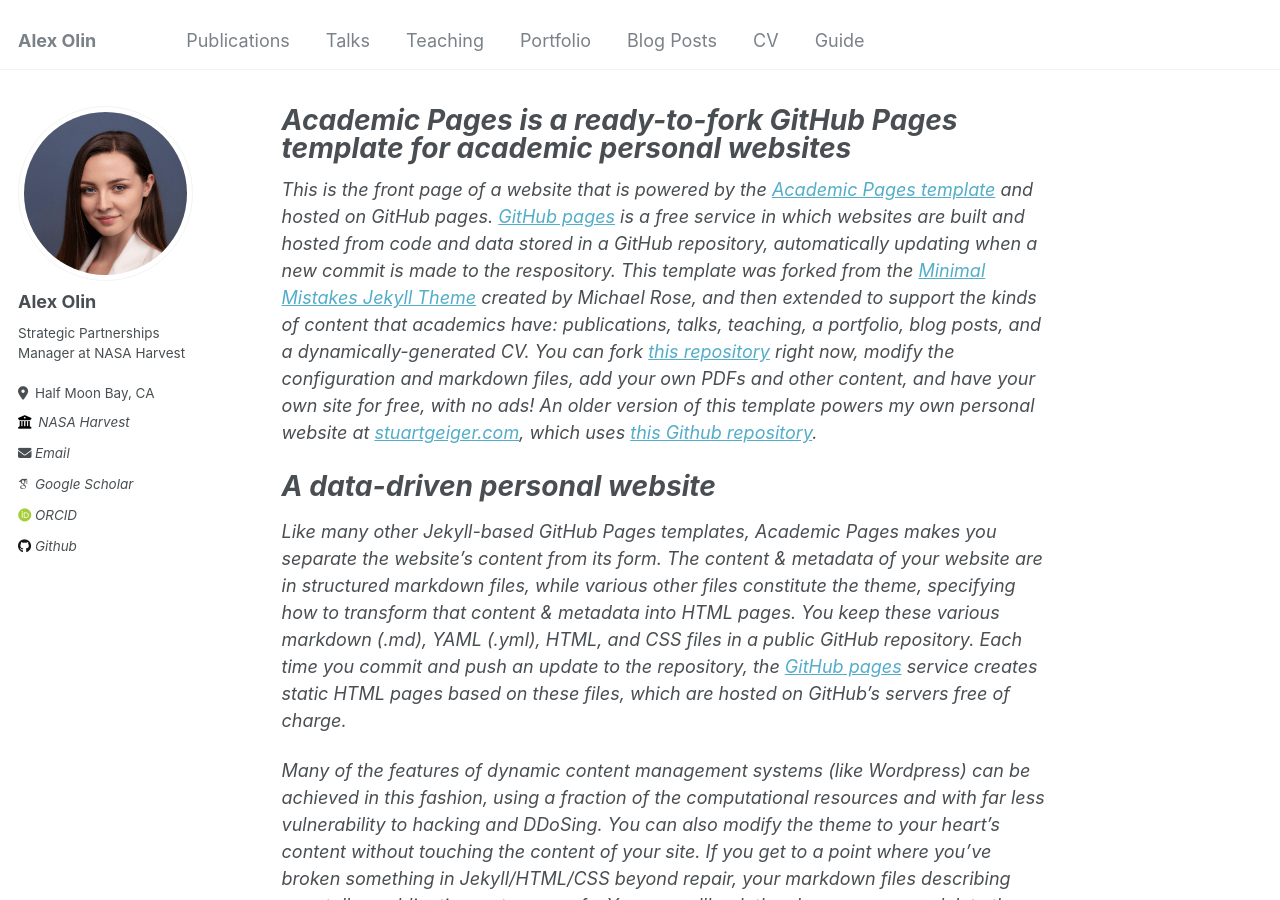
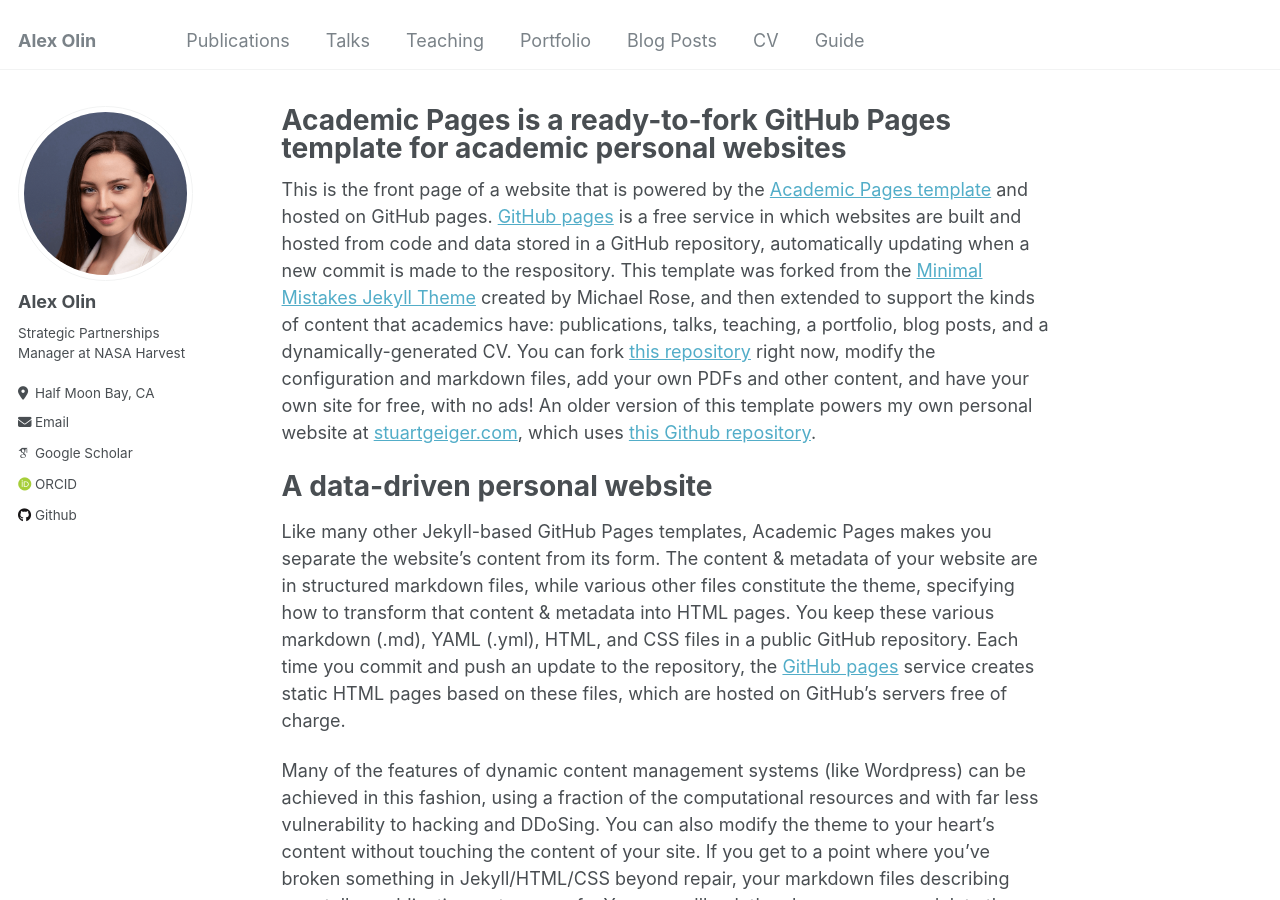
Before and after one commit to alexolin-ua/alexolin-ua, a Jekyll site: the page built from _pages/about.md, in a window 1280 px wide and 900 px high. Built offline with Jekyll 4.4.1, drawn with Linux system fonts in a browser that asks for light colours; some web fonts are replaced.

Commit message:
Update _config.yml

```diff
--- a/_config.yml
+++ b/_config.yml
@@ -26,7 +26,6 @@ author:
   pronouns         : # example: "she/her"
   bio              : "Strategic Partnerships Manager at NASA Harvest"
   location         : "Half Moon Bay, CA"
-  employer         : "NASA Harvest"
   uri              : # nasaharvest.org
   email            : "a@alexolin.com"
 
```
